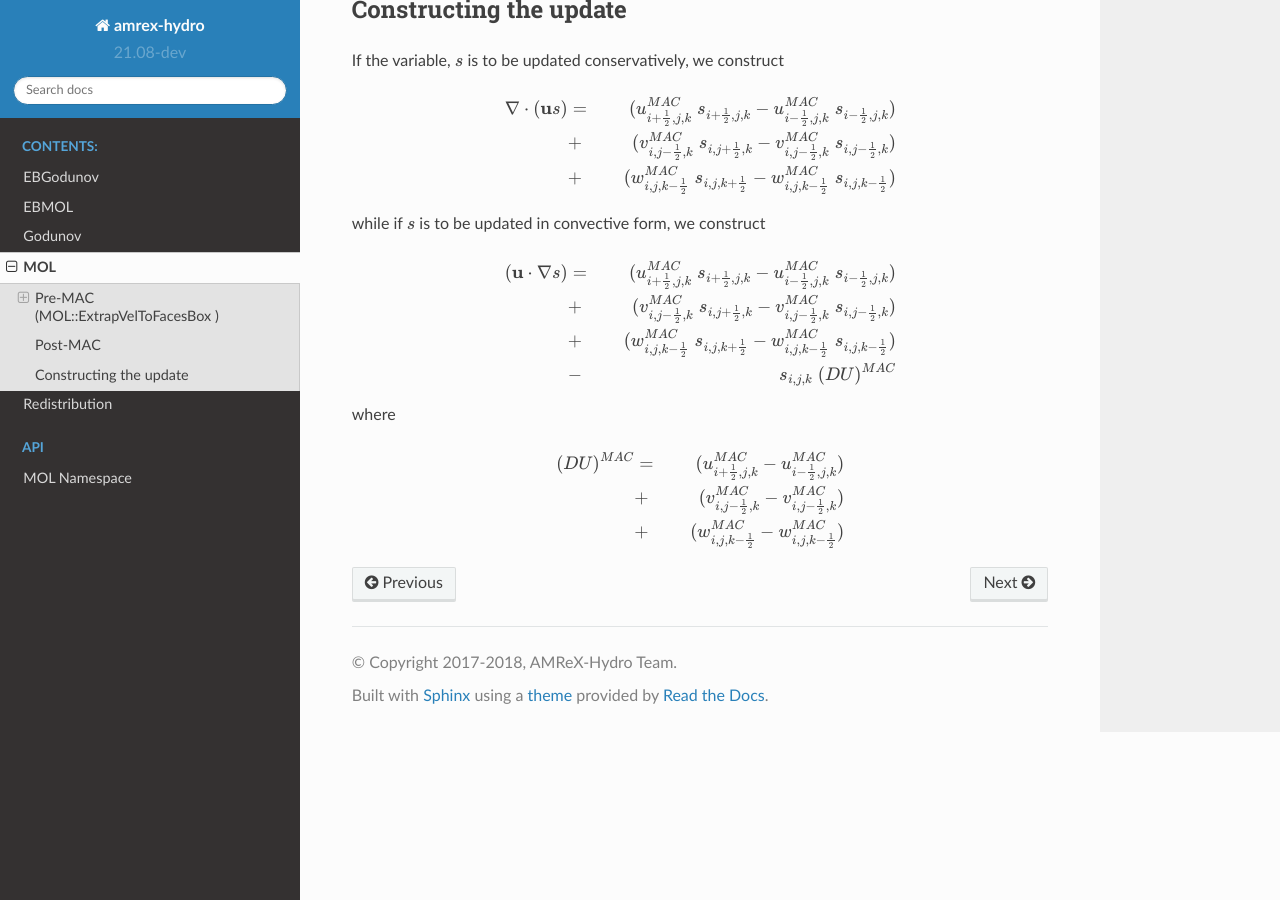
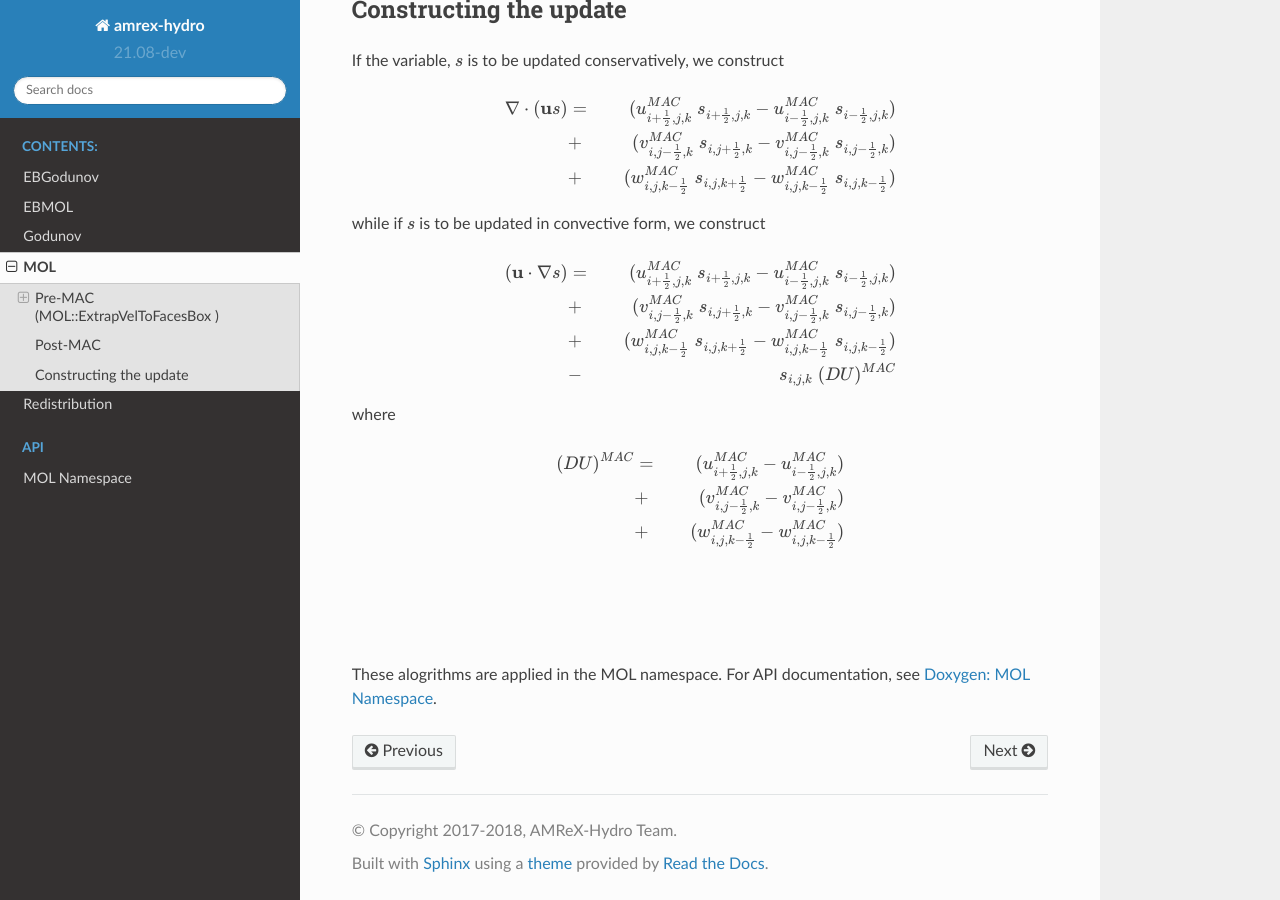
Before and after one commit to AMReX-Fluids/AMReX-Hydro, a Sphinx documentation site: the page built from Docs/source/MOL.rst, in a window 1280 px wide and 900 px high, scrolled down 1778 px. Built offline with Sphinx 7.4.7 and the Read the Docs theme 2.0.0, drawn with Linux system fonts in a browser that asks for light colours; pages that are not in the unit, such as notebooks, are missing from menus.

Commit message:
Doxygen and Sphinx interlinked example in MOL

```diff
--- a/Docs/source/MOL.rst
+++ b/Docs/source/MOL.rst
@@ -128,3 +128,14 @@ where
    (DU)^{MAC}  &=& (u^{MAC}_{i+\frac{1}{2},j,k}- u^{MAC}_{i-\frac{1}{2},j,k}) \\
                &+& (v^{MAC}_{i,j-\frac{1}{2},k}- v^{MAC}_{i,j-\frac{1}{2},k}) \\
                &+& (w^{MAC}_{i,j,k-\frac{1}{2}}- w^{MAC}_{i,j,k-\frac{1}{2}}) \\\end{aligned}
+
+
+
+|
+|
+|
+
+These alogrithms are applied in the MOL namespace. For API documentation, see
+`Doxygen: MOL Namespace`_.
+
+.. _`Doxygen: MOL Namespace`: https://amrex-codes.github.io/amrex-hydro/Doxygen/html/namespaceMOL.html
```
Also changed, not shown: 2 other files.
